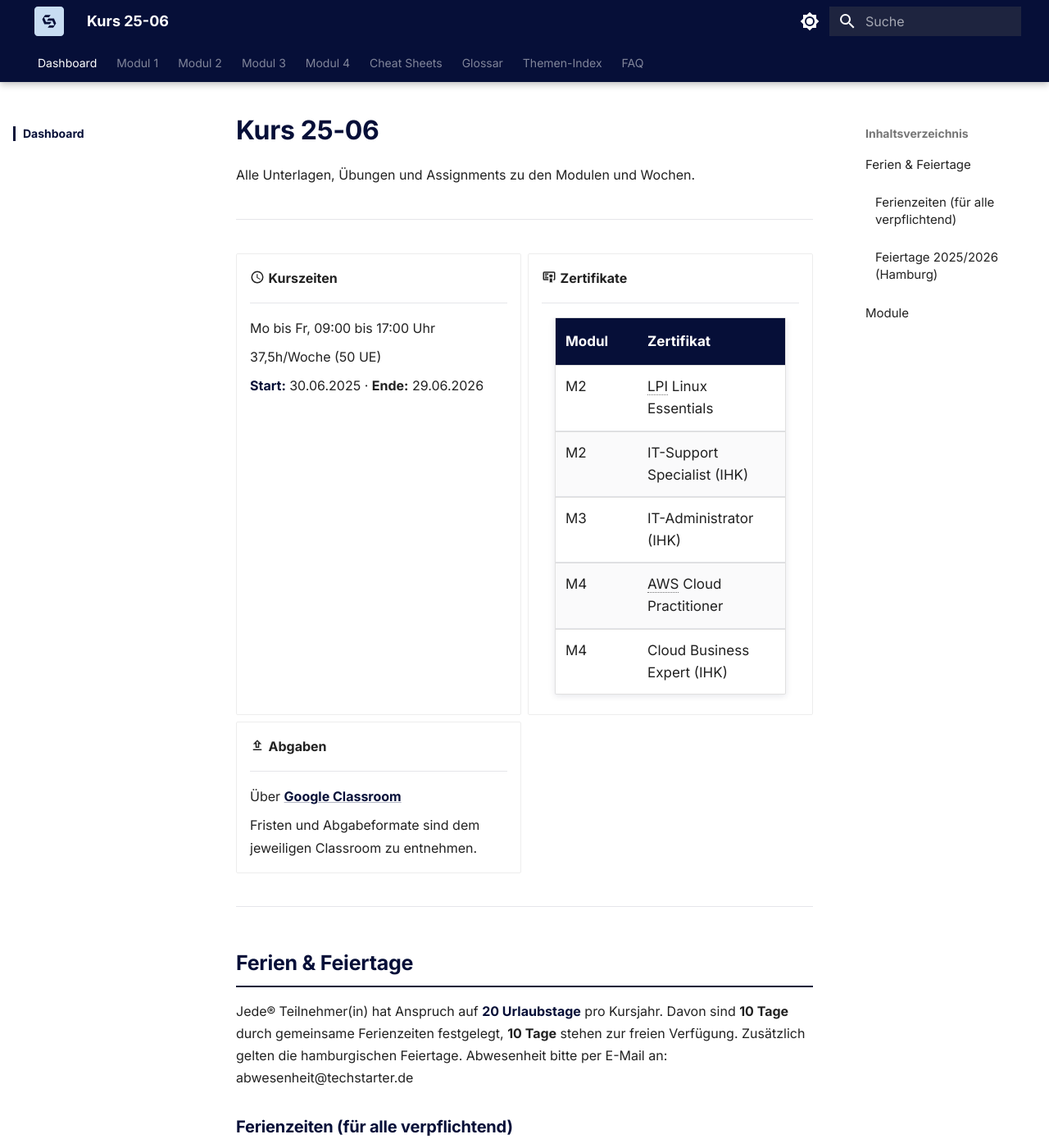
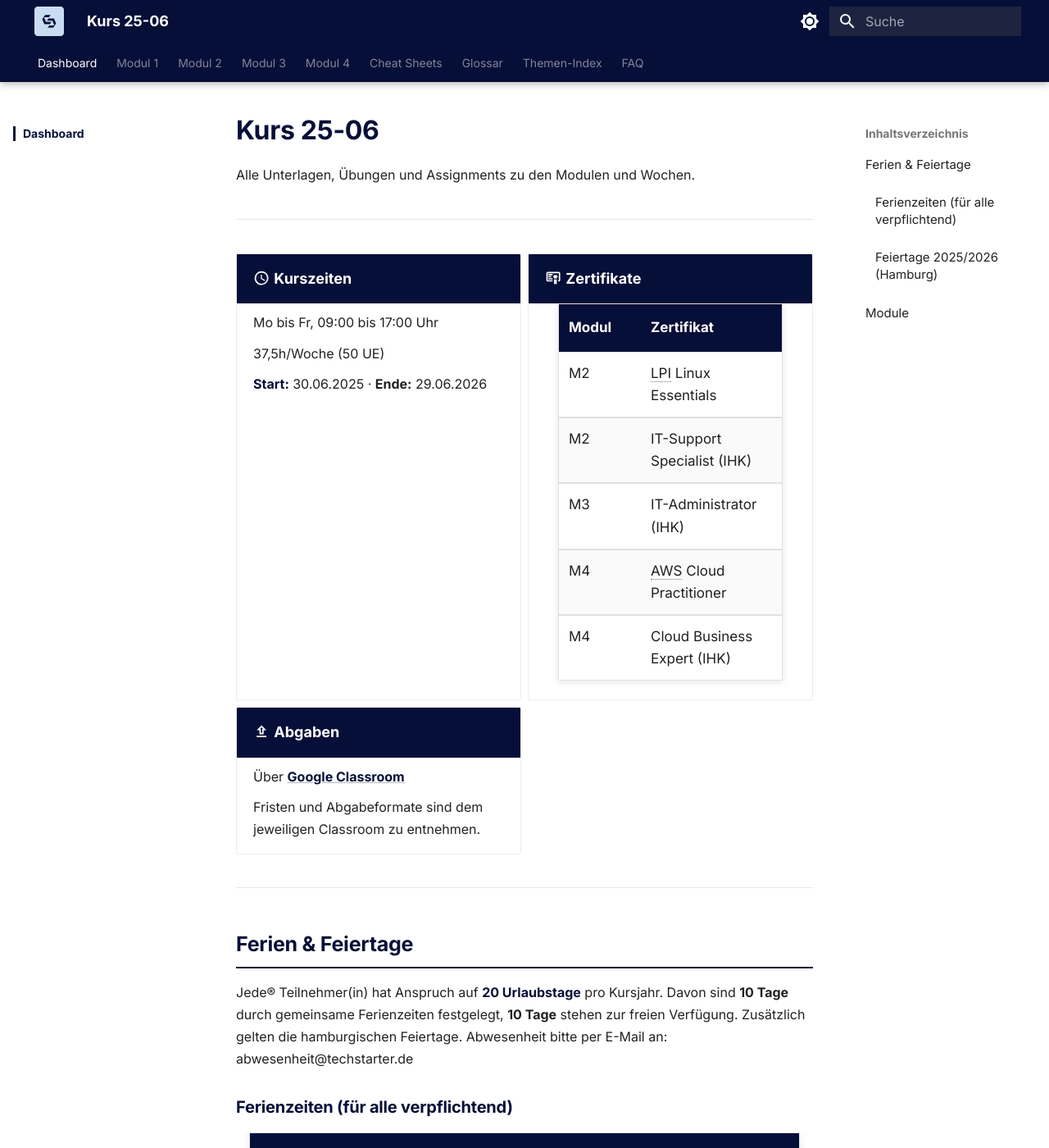
Before and after one commit to JacobMenge/kurs-25-06, an MkDocs documentation site: the page built from docs/index.md, in a window 1280 px wide and 1400 px high. Shown: the whole window at 82% size. Built offline with MkDocs 1.6.1 and Material for MkDocs 9.7.7, drawn with Linux system fonts in a browser that asks for light colours.

Commit message:
Update extra.css

```diff
--- a/docs/stylesheets/extra.css
+++ b/docs/stylesheets/extra.css
@@ -780,3 +780,76 @@
   border-top: 1px solid rgba(6, 15, 56, 0.1);
   margin: 2rem 0;
 }
+
+/* ============================================
+   Grid Cards - Header mit blauem Hintergrund
+   ============================================ */
+
+/* Card-Container: Padding entfernen für Header-Effekt */
+.md-typeset .grid.cards > ul > li {
+  padding: 0 !important;
+  overflow: hidden;
+}
+
+/* Erster Absatz = Header mit Icon + Titel */
+.md-typeset .grid.cards > ul > li > p:first-child {
+  background-color: #060F38;
+  color: white !important;
+  padding: 0.75rem 1rem;
+  margin: 0;
+  font-size: 0.9rem;
+}
+
+/* Icon im Header weiß */
+.md-typeset .grid.cards > ul > li > p:first-child .twemoji svg,
+.md-typeset .grid.cards > ul > li > p:first-child .emojione svg,
+.md-typeset .grid.cards > ul > li > p:first-child .gemoji svg {
+  fill: white;
+}
+
+/* Fetter Text im Header weiß */
+.md-typeset .grid.cards > ul > li > p:first-child strong {
+  color: white !important;
+}
+
+/* HR-Trennlinie zwischen Header und Content ausblenden */
+.md-typeset .grid.cards > ul > li > hr {
+  margin: 0 !important;
+  border: none !important;
+  height: 0;
+}
+
+/* Content-Bereich: Padding hinzufügen */
+.md-typeset .grid.cards > ul > li > p:not(:first-child) {
+  padding: 0 1rem;
+  margin: 0.5rem 0;
+}
+
+/* Erstes Content-Element nach HR: oberes Padding */
+.md-typeset .grid.cards > ul > li > hr + p,
+.md-typeset .grid.cards > ul > li > hr + ul,
+.md-typeset .grid.cards > ul > li > hr + table {
+  margin-top: 0.75rem;
+}
+
+/* Letztes Element: unteres Padding */
+.md-typeset .grid.cards > ul > li > *:last-child {
+  margin-bottom: 0.75rem !important;
+}
+
+/* Tabellen innerhalb von Cards */
+.md-typeset .grid.cards > ul > li > .md-typeset__scrollwrap {
+  padding: 0 1rem;
+}
+
+/* Listen in Cards */
+.md-typeset .grid.cards > ul > li > ul {
+  padding-left: 2rem;
+  padding-right: 1rem;
+  margin: 0.5rem 0;
+}
+
+/* Dark Mode: Header bleibt gleich, Content anpassen */
+[data-md-color-scheme="slate"] .md-typeset .grid.cards > ul > li > p:first-child {
+  background-color: #1a2a5c;
+}
```
